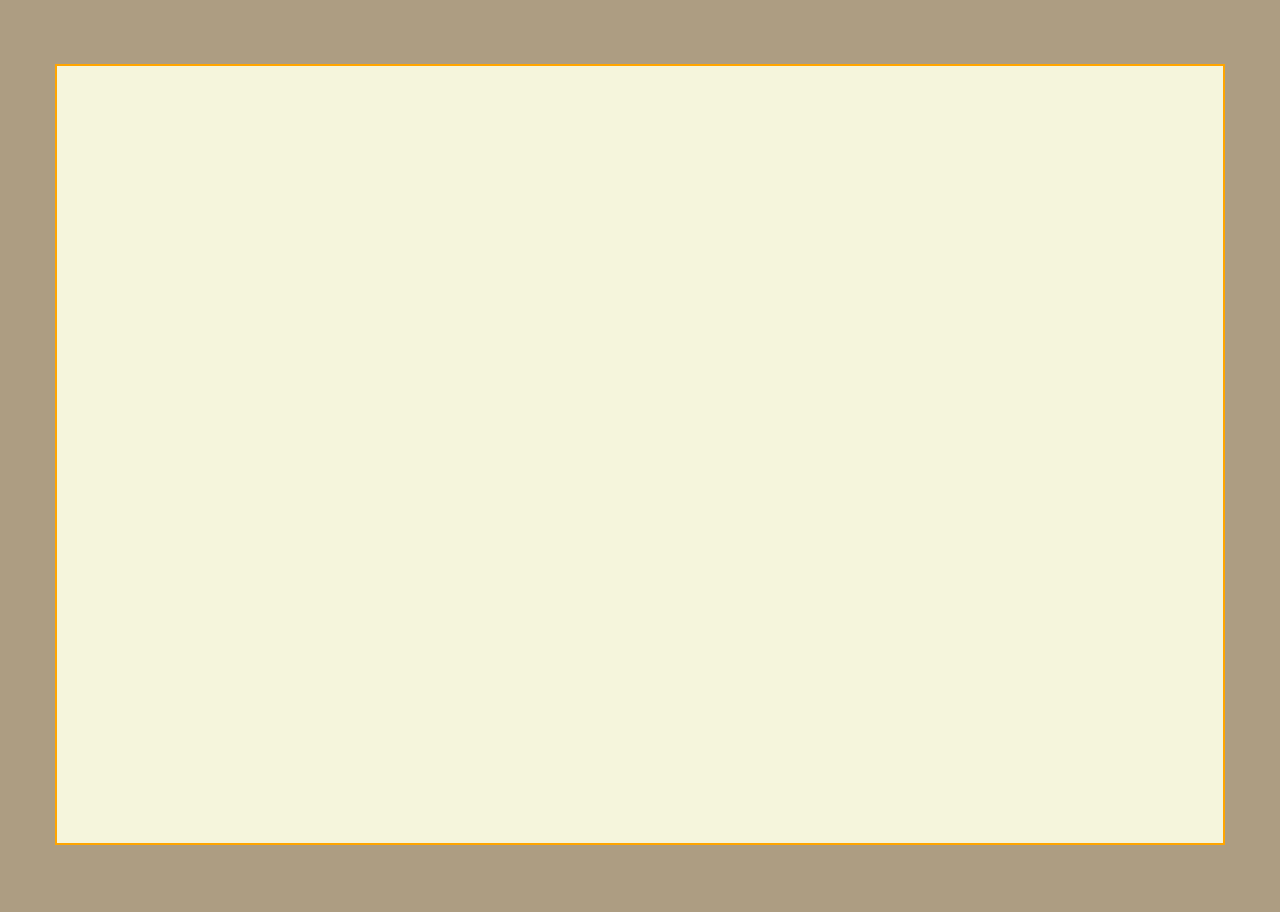
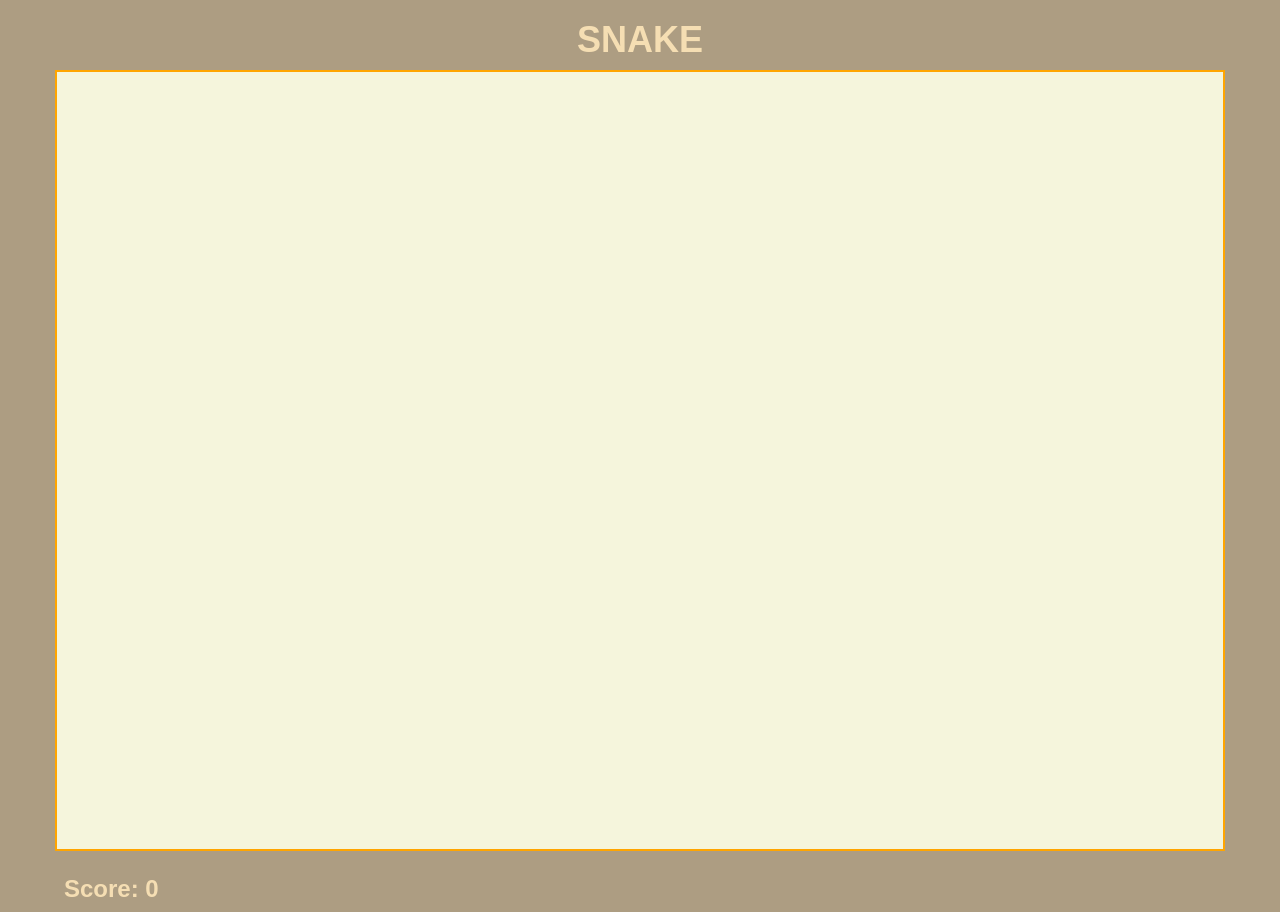
Before and after one commit to MaxMillington/snake, a website: page index.html in a window 1280 px wide. Before the commit the page ends 850 px from the top, so only its background shows below. Drawn offline with nearby package versions, Linux system fonts and the light colour scheme.

Commit message:
remove margin-top from canvas, add title and score elements to body

```diff
--- a/index.html
+++ b/index.html
@@ -8,11 +8,13 @@
   <script type="text/javascript" src="http://ajax.googleapis.com/ajax/libs/jquery/1.3/jquery.min.js"></script>
 </head>
 <body>
+  <h1 id="title">SNAKE</h1>
   <canvas id="canvas"
           class="container"
           width="600px"
           height="400px">
   </canvas>
+  <h3 id="score">Score: 0</h3>
 
 <script src="main.bundle.js"></script>
 </body>
--- a/lib/style.css
+++ b/lib/style.css
@@ -6,7 +6,6 @@ body {
 .container {
     color: #44ff24;
     border: 2px solid orange;
-    margin-top: 5%;
     padding: 0px;
 }
 
@@ -14,3 +13,17 @@ canvas {
     border: 2px solid green;
     background-color: beige;
 }
+
+#title {
+  font-family: fantasy;
+  font-weight: bolder;
+  color: wheat;
+}
+
+#score {
+  text-align: left;
+  font-family: fantasy;
+  font-weight: bolder;
+  color: wheat;
+  padding-left: 5%;
+}
```
